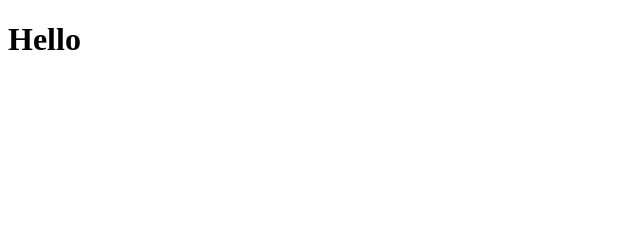
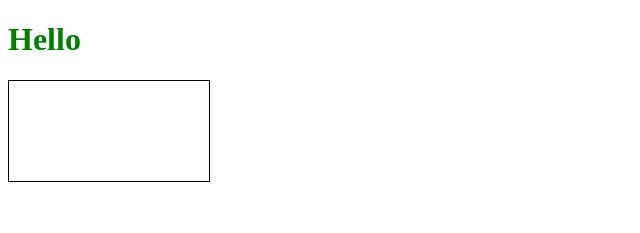
Before and after one commit to BeletskyiBohdan/magisterDBcreator, a website: page index.html in a window 1280 px wide. Shown: the whole page, without its empty margins (0-640 px from the left). Drawn offline with Linux system fonts and the light colour scheme.

Commit message:
jquery added

```diff
--- a/index.html
+++ b/index.html
@@ -3,9 +3,10 @@
 <head>
 	<meta charset="UTF-8">
 	<title>Document</title>
+	<link rel="stylesheet" href="style.css">
 </head>
 <body>
 	<h1>Hello</h1>
-	<canvas>asd</canvas>
+	<canvas id="myCanvas" width="200" height="100"></canvas>
 </body>
 </html>
--- a/package.json
+++ b/package.json
@@ -19,5 +19,8 @@
   "devDependencies": {
     "browser-sync": "^2.26.7",
     "gulp": "^4.0.2"
+  },
+  "dependencies": {
+    "jquery": "^3.4.1"
   }
 }
--- /dev/null
+++ b/style.css
@@ -0,0 +1,9 @@
+h1{
+	color: green;
+}
+canvas{
+}
+#myCanvas{
+	border: 1px solid black;
+
+}
```
Also changed, not shown: 1 other file.
